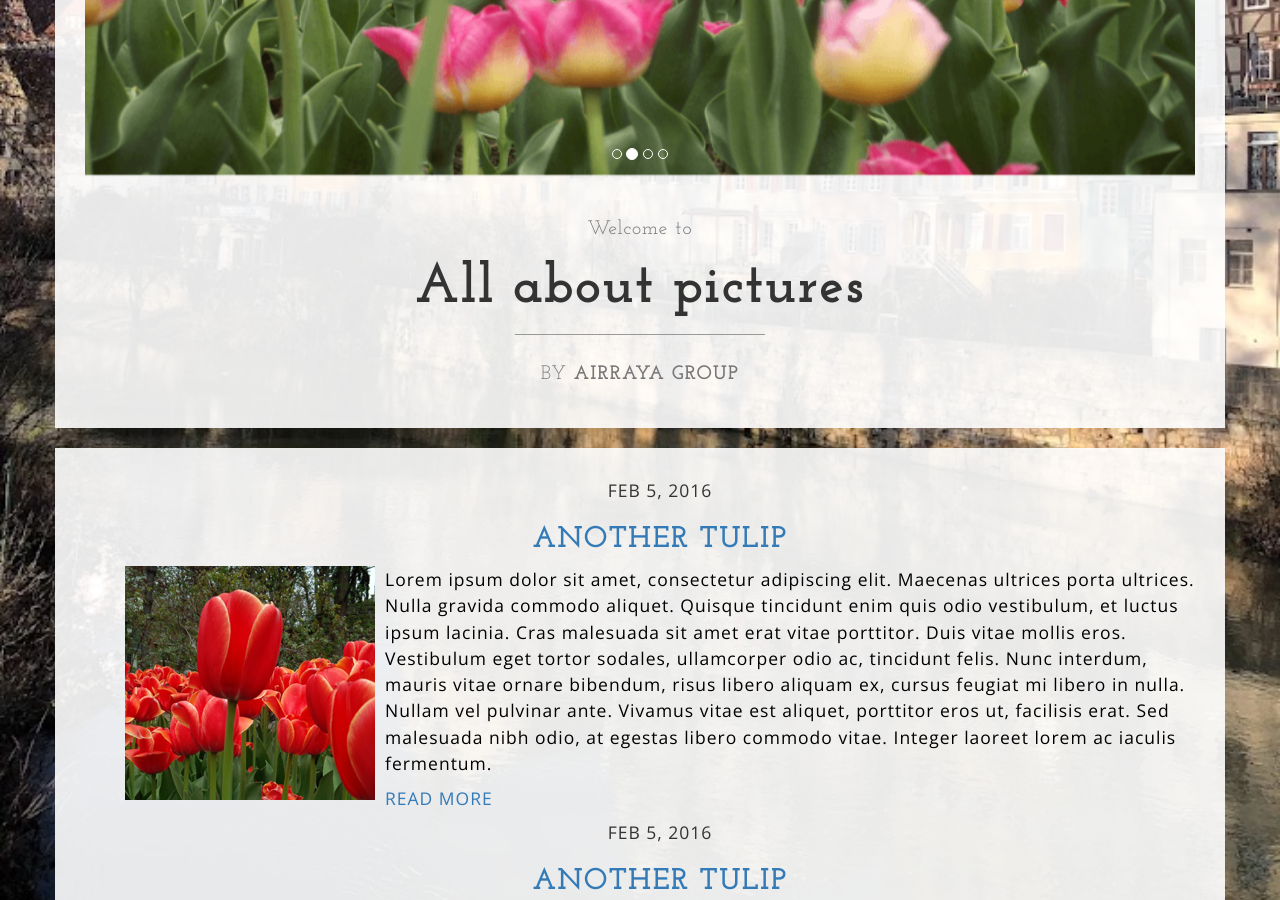
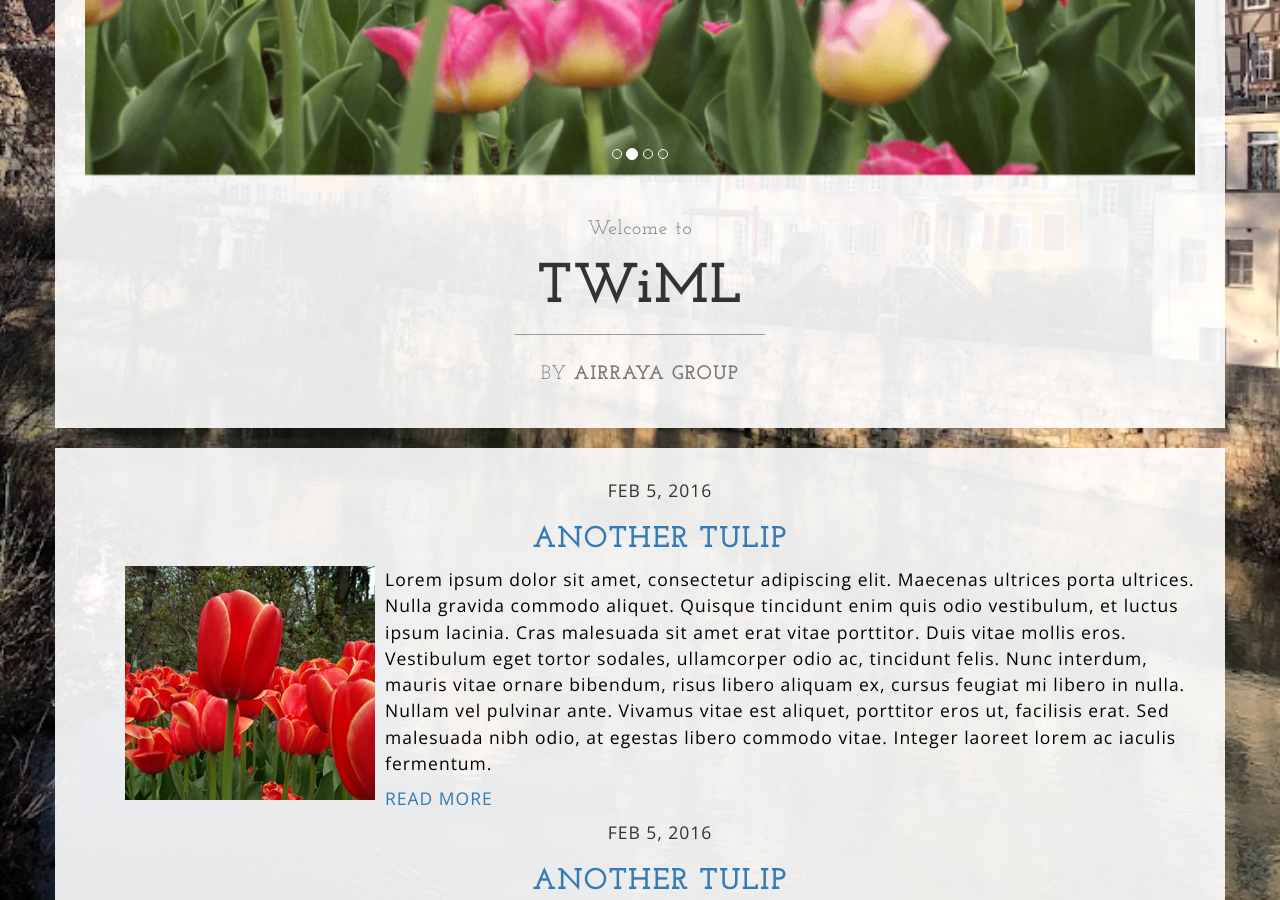
Before and after one commit to tuewiml/tuewiml.github.io, a Jekyll site: the page built from index.html, in a window 1280 px wide and 900 px high, scrolled down 676 px. Built offline with Jekyll 4.4.1, drawn with Linux system fonts in a browser that asks for light colours; the list of posts is cut into pages by our own code.

Commit message:
changed carousel

```diff
--- a/_includes/carousel.html
+++ b/_includes/carousel.html
@@ -37,7 +37,7 @@
                     <h2 class="brand-before">
                         <small>Welcome to</small>
                     </h2>
-                    <h1 class="brand-name">All about pictures</h1>
+                    <h1 class="brand-name">TWiML</h1>
                     <hr class="tagline-divider">
                     <h2>
                         <small>By
```
